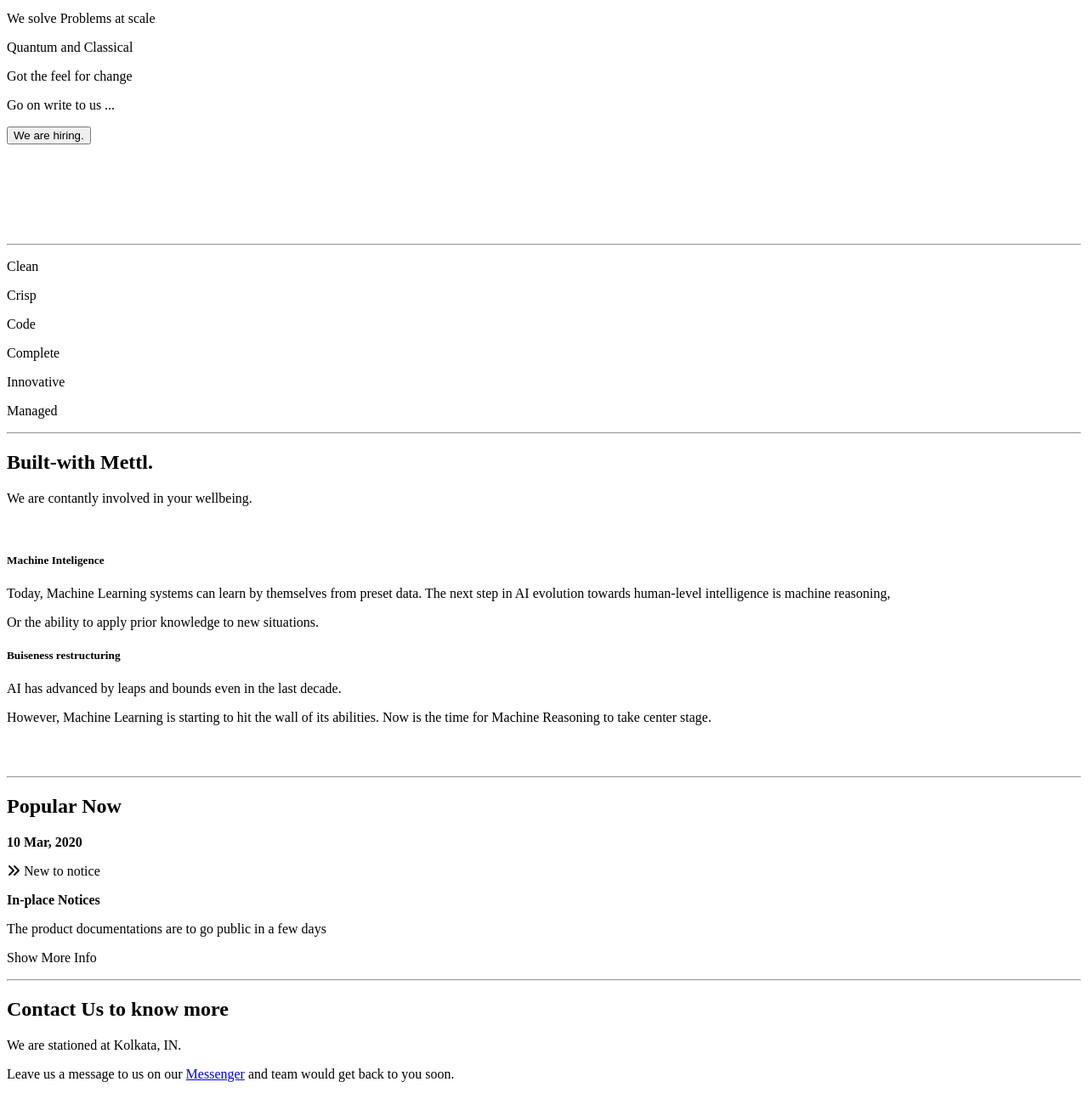
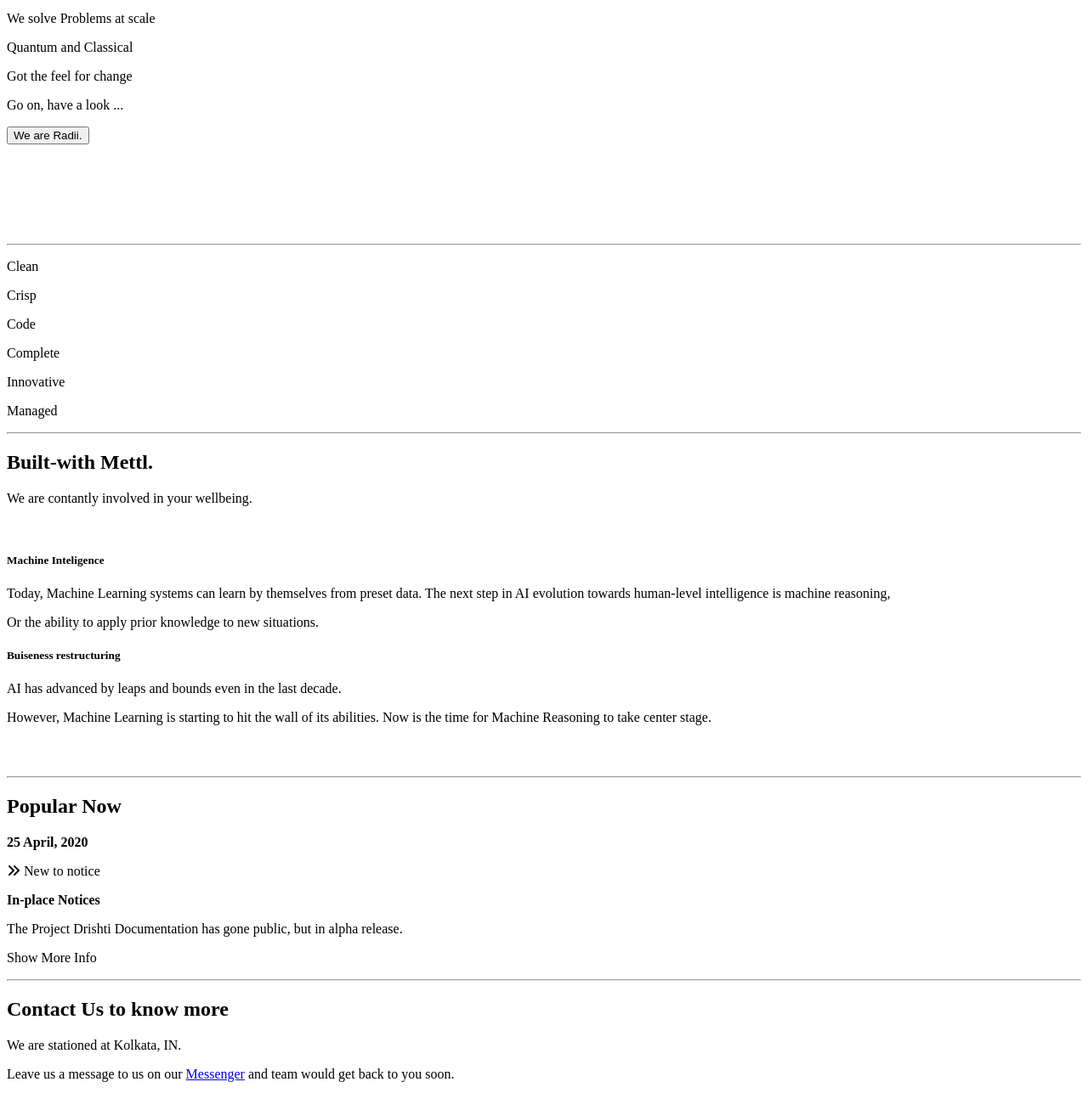
Before and after one commit to radiilab/radii-research-home.DEPRECATED, a plain HTML site: page src/index.html in a window 1280 px wide. Shown: the part 2813-4100 px from the top of the page at 85% size. Drawn offline with Linux system fonts and the light colour scheme; a script that the page names is missing.

Commit message:
some changes to the linking strategy of the sites and also modifying inplace notices to Project drishti documentations.

```diff
--- a/src/index.html
+++ b/src/index.html
@@ -192,9 +192,9 @@
   <p>We solve Problems at scale</p>
   <p>Quantum and Classical</p>
   <p>Got the feel for change</p>
-  <p>Go on write to us ... </p>
+  <p>Go on, have a look ... </p>
   <div>
-      <button onclick="window.location.href = 'https://forms.gle/DQxtRgg1sXcTHW9GA';" class="w3-button w3-blue w3-padding-large w3-hover-white">We are hiring.</button>
+      <button onclick="window.location.href = 'https://radii.in/';" class="w3-button w3-blue w3-padding-large w3-hover-white">We are Radii.</button>
   </div>
   </div>
 </div>
@@ -252,7 +252,7 @@
 
 
 <div class="w3-container w3-content">
-  <p class="w3-opacity"><b>10 Mar, 2020</b></p>
+  <p class="w3-opacity"><b>25 April, 2020</b></p>
   <div class="w3-panel w3-white w3-card w3-display-container">
      <span class="w3-display-topright w3-padding w3-hover-red "><i class="fas fa-angle-double-right"></i>
 
@@ -260,7 +260,7 @@
      </span>
 
     <p class="w3-text-blue"><b>In-place Notices</b></p>
-    <p> The product documentations are to go public in a few days</p>
+    <p> The Project Drishti Documentation has gone public, but in alpha release.</p>
     <p class="w3-text-blue">Show More Info</p>
   </div>
   </div>
```
